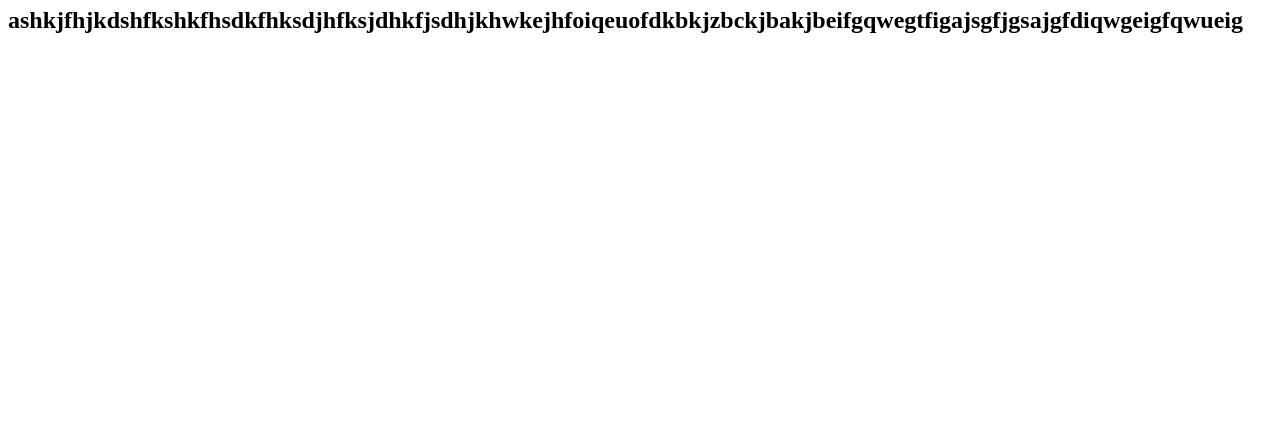
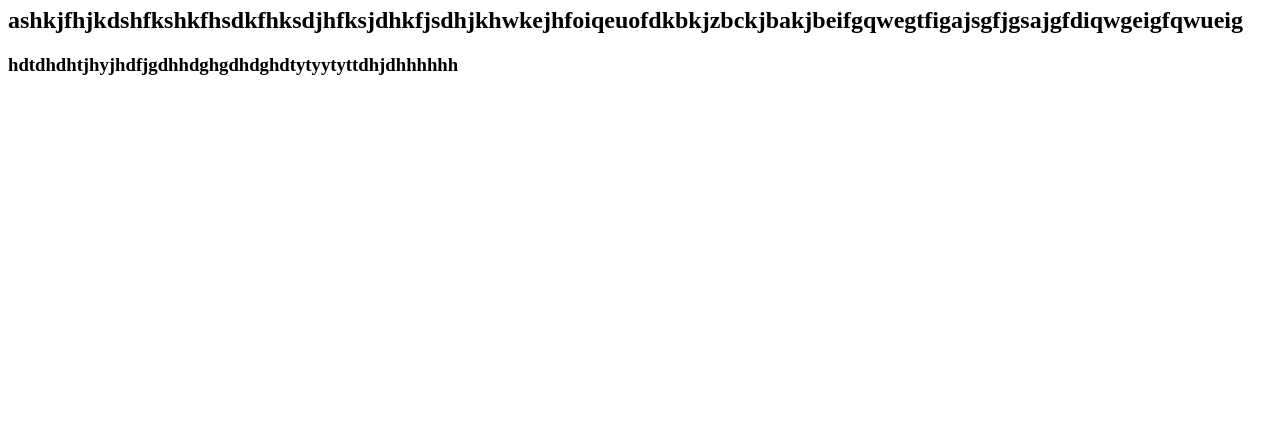
Before and after one commit to Dhanushpv/allensolly, a plain HTML site: page index.html in a window 1280 px wide. Shown: the part 370-800 px from the top of the page. Drawn offline with Linux system fonts and the light colour scheme.

Commit message:
Update index.html

```diff
--- a/index.html
+++ b/index.html
@@ -60,6 +60,7 @@
     <div>
         <h1>hello world </h1>
         <h2>ashkjfhjkdshfkshkfhsdkfhksdjhfksjdhkfjsdhjkhwkejhfoiqeuofdkbkjzbckjbakjbeifgqwegtfigajsgfjgsajgfdiqwgeigfqwueig</h2>
+        <h3>hdtdhdhtjhyjhdfjgdhhdghgdhdghdtytyytyttdhjdhhhhhh</h3>
     </div>
 </body>
 </html>
```
